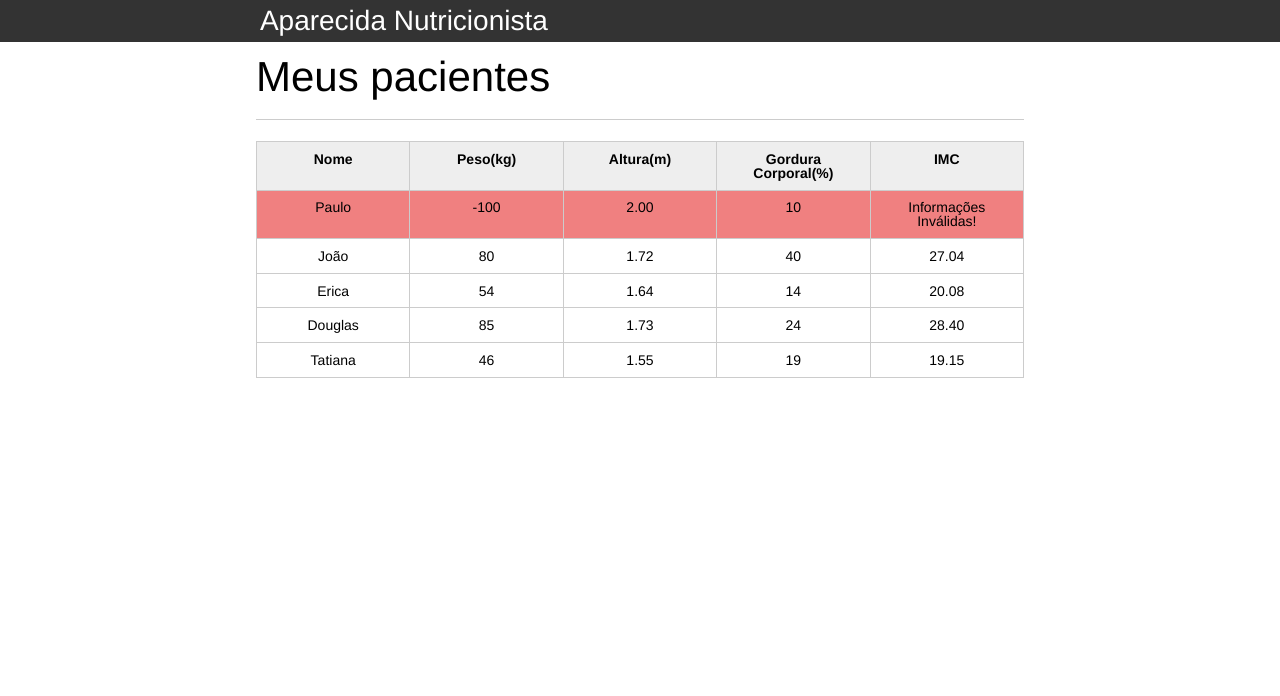
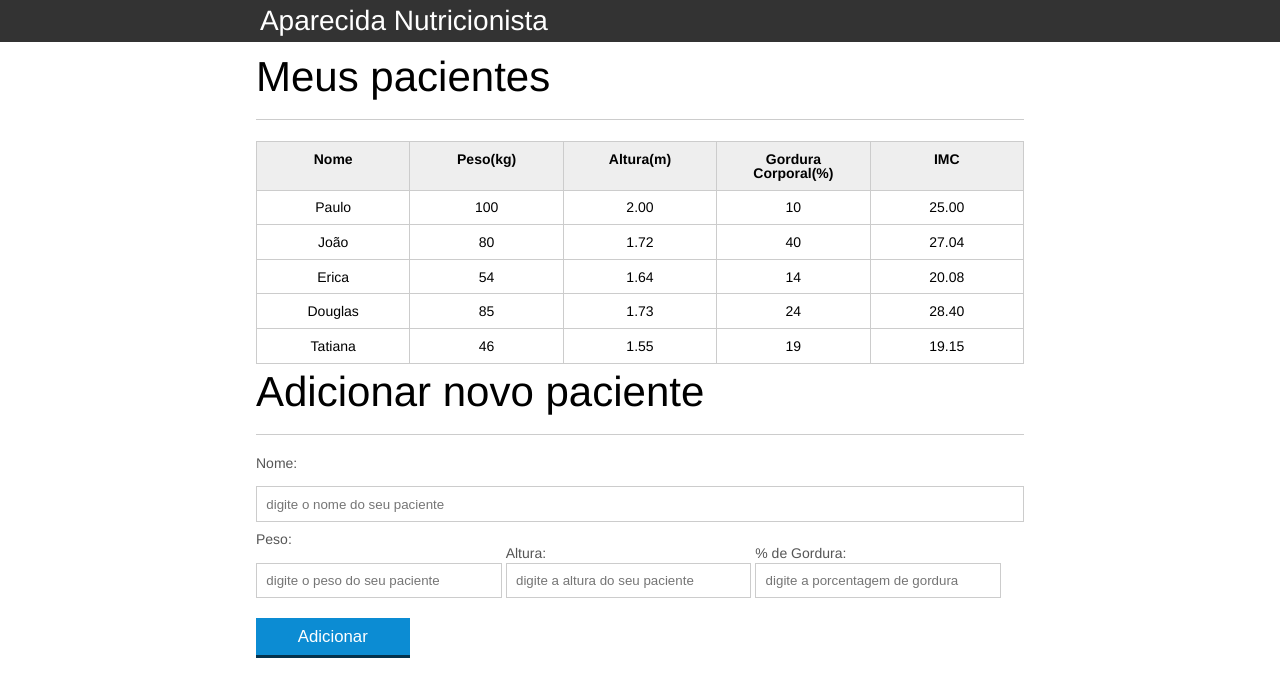
Before and after one commit to Vittor-Emanoel/cadastro-de-pacientes, a plain HTML site: page index.html in a window 1280 px wide. Drawn offline with Linux system fonts and the light colour scheme.

Commit message:
Formulario para adicionar os pacientes

```diff
--- a/index.html
+++ b/index.html
@@ -31,7 +31,7 @@
 					<tbody id="tabela-pacientes">
 						<tr class="paciente">
 							<td class="info-nome">Paulo</td>
-							<td class="info-peso">-100</td>
+							<td class="info-peso">100</td>
 							<td class="info-altura">2.00</td>
 							<td class="info-gordura">10</td>
 							<td class="info-imc">0</td>
@@ -71,6 +71,35 @@
 				</table>
 
 			</section>
+			<section class="container">
+				<h2 id="titulo-form">Adicionar novo paciente</h2>
+				<form id="form-adiciona">
+					<div class="">
+						<label for="nome">Nome:</label>
+						<br>
+						<input id="nome" name="nome" type="text" placeholder="digite o nome do seu paciente" class="campo">
+					</div>
+					<div class="grupo">
+						<label for="peso">Peso:</label>
+						<br>
+						<input id="peso" name="peso" type="text" placeholder="digite o peso do seu paciente" class="campo campo-medio">
+					</div>
+					<div class="grupo">
+						<label for="altura">Altura:</label>
+						<input id="altura" name="altura" type="text" placeholder="digite a altura do seu paciente" class="campo campo-medio">
+					</div>
+					<div class="grupo">
+						<label for="gordura">% de Gordura:</label>
+						<input id="gordura" name="gordura" type="text" placeholder="digite a porcentagem de gordura" class="campo campo-medio">
+					</div>
+
+					<button id="adicionar-paciente" class="botao bto-principal">Adicionar</button>
+				</form>
+			</section>
+
+
+
+
 		</main>
 <script src="js/main.js"></script>
 	</body>
--- a/js/main.js
+++ b/js/main.js
@@ -2,6 +2,13 @@ var titulo = document.querySelector("h1");
 titulo.textContent = "Aparecida Nutricionista";
 
 var pacientes = document.querySelectorAll(".paciente");
+
+var botao = document.querySelector('#adicionar-paciente');
+
+botao.addEventListener('click',function(){
+ console.log('add paciente');
+});
+
 
 //ele só para quando for menor que 0 pacientes.
 for (let i = 0; i < pacientes.length; i++) {
@@ -18,9 +25,11 @@ for (let i = 0; i < pacientes.length; i++) {
   var pesoEhValido = true;
   var AlturaEhValida = true;
 
-  //Teste logica para saber se o peso e a altura são validas.
+//Teste logica para saber se o peso e a altura são validas.
 
 //adicionando estilos pela classe css. - alterando o aspecto visual.
+//tem duas formas de manipular os styles em Java script.
+// 1- style.color = color || criando uma classe css
   if (peso <= 0 || peso >= 1000) {
     tdImc.textContent = "Informações Inválidas!";
     paciente.classList.add('paciente-invalido');
@@ -36,6 +45,25 @@ for (let i = 0; i < pacientes.length; i++) {
   //Não tem teste === pq ele já comeca como verdadeiro
   if (pesoEhValido && AlturaEhValida) {
     var imc = peso / (altura * altura);
-    tdImc.textContent = imc.toFixed(2); //etoFixed limita as casas decimas
+    tdImc.textContent = imc.toFixed(2); //.toFixed limita as casas decimas
   }
 }
+
+
+
+
+
+/*
+ESSES SÃO OS DOIS JEITOS DE ADD EVENTOS
+
+FUNÇÃO DECLARATIVA OU ANONIMA
+
+titulo.addEventListener('click', mostraMensagem);
+
+function mostraMensagem() {
+  return console.log('Olá, eu fui clicado!');
+}
+
+titulo.addEventListener('click', function(){
+  console.log('oláa')
+})*/
```
